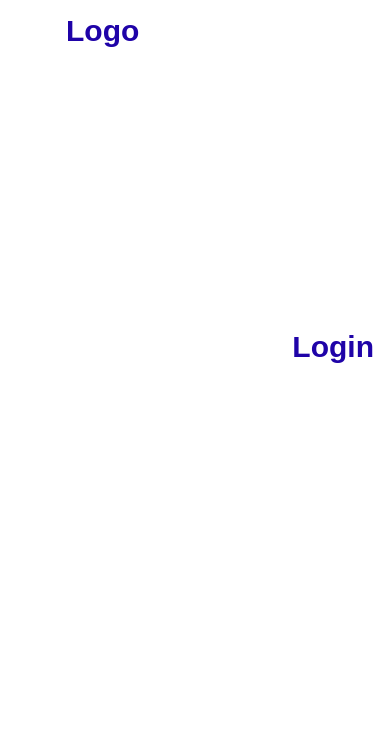
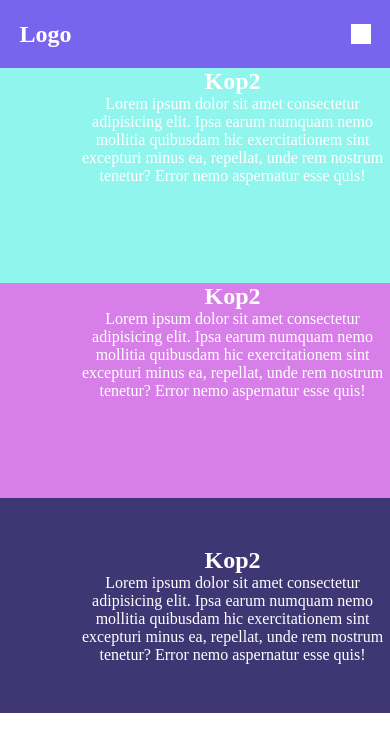
Before and after one commit to Emily-Broeksema/p1-html-css, a plain HTML site: page index.html in a window 390 px wide. Drawn offline with Linux system fonts and the light colour scheme.

Commit message:
opdracht_7.1

```diff
--- a/index.html
+++ b/index.html
@@ -5,28 +5,28 @@
     <meta http-equiv="X-UA-Compatible" content="IE=edge">
     <meta name="viewport" content="width=device-width, initial-scale=1.0">
     <link rel="stylesheet" href="style.css">
-    <title>opdracht 6.3</title>
+    <title>Opdracht 7.1</title>
 </head>
 <body>
-
-
-    <div class="topnav">
-        <div class="topnav-left">
-            <a href="#">Logo</a>
-        </div>
-
-        <div class="topnav-center">
-            <a href="#">Home</a>
-            <a href="#">About Me</a>
-            <a href="#">My Projects</a>
-            <a href="#">Contact</a>
-        </div>
-
-        <div class="topnav-right">
-            <a href="#">Login</a>
-        </div>
-    </div>
-
-
+    <header>
+        <nav class="logo">
+            <h1>Logo</h1>
+            <div class="ddm"></div>
+        </nav>
+    </header>
+    <main>
+        <section class="s1 s">
+            <h1 class="h">Kop2</h1>
+            <p>Lorem ipsum dolor sit amet consectetur adipisicing elit. Ipsa earum numquam nemo mollitia quibusdam hic exercitationem sint excepturi minus ea, repellat, unde rem nostrum tenetur? Error nemo aspernatur esse quis!</p>
+        </section>
+        <section class="s2 s">
+            <h1 class="h">Kop2</h1>
+            <p>Lorem ipsum dolor sit amet consectetur adipisicing elit. Ipsa earum numquam nemo mollitia quibusdam hic exercitationem sint excepturi minus ea, repellat, unde rem nostrum tenetur? Error nemo aspernatur esse quis!</p>
+        </section>
+        <section class="s3 s">
+            <h1 class="h">Kop2</h1>
+            <p>Lorem ipsum dolor sit amet consectetur adipisicing elit. Ipsa earum numquam nemo mollitia quibusdam hic exercitationem sint excepturi minus ea, repellat, unde rem nostrum tenetur? Error nemo aspernatur esse quis!</p>
+        </section>
+    </main>
 </body>
 </html>
--- a/style.css
+++ b/style.css
@@ -1,38 +1,155 @@
-body {
-    margin: 0;
-    font-family: Arial, Helvetica, sans-serif;
+* {
+    margin: 0px;
+    padding: 0px;
+    box-sizing: border-box;
 }
 
-.topnav {
-    overflow: hidden;
-    background-color: rgb(255, 255, 255);
-
-}
-
-.topnav a {
-    float: left;
-    color: #1f03a8;
-    text-align: center;
-    padding: 14px 16px;
-    text-decoration: none;
-    font-size: 30px;
-    font-weight: bold;
-
+nav {
+    border: none;
+    display: flex;
+    align-items: center;
+    justify-content: space-between;
+    width: 90%;
+    margin: auto;
 }
 
 
 
 
-.topnav-left {
-    float: left;
-    margin-left: 50px;
+
+
+header {
+    background-color: red;
+    height: 68px;
+    text-align: center;
 }
 
-.topnav-center {
-   margin-left: 850px;
+@media screen and (max-width: 900px) {
+    header {
+      background-color: rgb(229, 101, 137);
+    }
+  }
+
+  @media screen and (max-width: 600px) {
+    header {
+      background-color: rgb(121, 100, 238);
+      text-align: center;
+      left: 50%;
+    }
+  }
+
+
+
+
+
+.logo {
+    background-color: red;
+    height: 68px;
+    text-align: center;
+    color: white;
 }
 
-.topnav-right {
-    float: right;
+@media screen and (max-width: 900px) {
+    .logo {
+      background-color: rgb(229, 101, 137);
+      text-align: center;
+    }
+  }
 
+  @media screen and (max-width: 600px) {
+    .logo {
+      background-color: rgb(121, 100, 238);
+      text-align: center;
+    }
+    nav > div {
+        height: 20px;
+        width: 20px;
+        background-color: white;
+    }
+  }
+
+
+
+
+
+  .h {
+    margin-left: 75px;
+  }
+
+  p {
+    margin-left: 75px;
+  }
+
+
+
+
+
+
+.s1 {
+    background-color: yellow;
+    height: 215px;
 }
+
+@media screen and (max-width: 900px) {
+    .s1 {
+      background-color: rgb(231, 63, 110);
+      color: white;
+    }
+  }
+
+  @media screen and (max-width: 600px) {
+    .s1 {
+      background-color: rgb(144, 245, 236);
+      text-align: center;
+      color: white;
+    }
+  }
+
+
+
+
+
+.s2 {
+    background-color: orange;
+    height: 215px;
+}
+
+@media screen and (max-width: 900px) {
+    .s2 {
+      background-color: rgb(111, 90, 219);
+      color: white;
+    }
+  }
+
+  @media screen and (max-width: 600px) {
+    .s2 {
+      background-color: rgb(216, 126, 232);
+      text-align: center;
+      color: white;
+    }
+  }
+
+
+
+
+
+.s3 {
+    background-color: green;
+    height: 215px;
+}
+
+@media screen and (max-width: 900px) {
+    .s3 {
+      background-color: rgb(57, 63, 211);
+      align-content: center;
+      color: white;
+    }
+  }
+
+  @media screen and (max-width: 600px) {
+    .s3 {
+      background-color: rgb(63, 55, 115);
+      text-align: center;
+      color: white;
+    }
+  }
```
Also changed, not shown: 1 other file.
